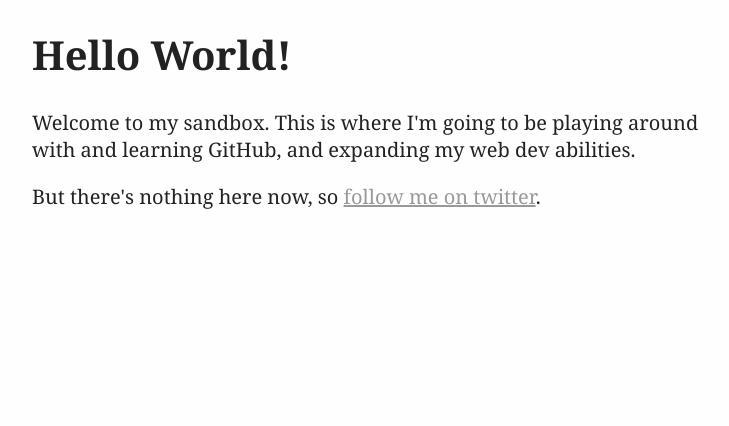
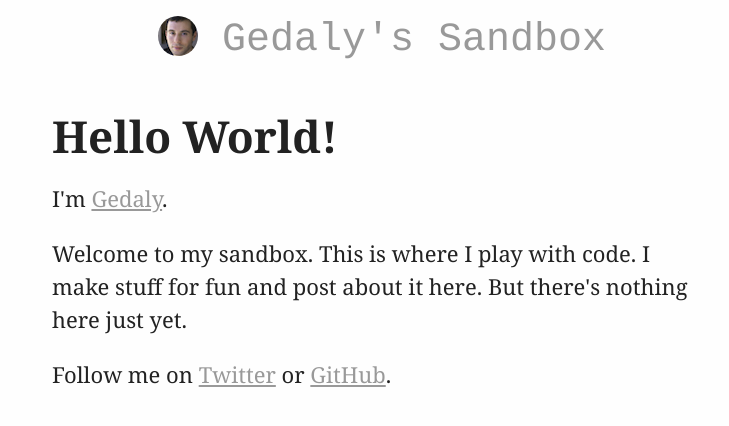
Before and after one commit to gedaly/gedaly.github.io, a plain HTML site: page index.html in a window 1280 px wide. Shown: the whole page, without its empty margins (258-987 px from the left). Drawn offline with Linux system fonts and the light colour scheme.

Commit message:
Added Content & Styles
* Resized header image
* Changed font size
* Added TODO list
* Added meta to index.html
* Added text content & links

```diff
--- a/css/style.css
+++ b/css/style.css
@@ -1,14 +1,15 @@
 body {
 	font-family: Georgia, serif;
-	font-size: 20px;
+	font-size: 22px;
 	font-weight: normal;
 	color: #222222;
 	background-color: #fefefe;
+	line-height: 1.5em;
 	}
 
-#content {
-	width: 700px;
-	margin: auto auto;
+header, #content {
+	width: 30em;
+	margin: 0 auto;
 	float: none;
 	}
 
@@ -20,3 +21,23 @@ a:hover {
 	text-decoration: none;
 	color: blue;
 	}
+
+header {
+	font-size: 40px;
+	font-family: Courier, Monospace;
+	font-weight: normal;
+	text-align: center;
+	margin-top: .4em;
+	margin-bottom: 1.6em;
+	}
+
+header a {
+	text-decoration: none;
+	}
+
+header img {
+	border-radius: 50%;
+	width: 40px;
+	height: 40px;
+	vertical-align: bottom;
+	}
--- a/index.html
+++ b/index.html
@@ -1,16 +1,36 @@
 <!DOCTYPE html>
-<html>
+<html lang="en" dir="ltr">
 	<head>
+		<meta charset="utf-8">
+        <meta http-equiv="x-ua-compatible" content="ie=edge">
+
 		<title>Gedaly's Sandbox</title>
+
+		<meta name="description" content="">
+        <meta name="viewport" content="width=device-width, initial-scale=1">
 		<link rel="stylesheet" href="css/style.css">
 	</head>
 	<body>
+		<header>
+			<a href="#">
+			<img src="img/gedaly-headshot-square-40.jpg" height="40" width="40">
+			Gedaly's Sandbox</a>
+		</header>
+
 		<div id="content">
 			<h1>Hello World!</h1>
-			<p>Welcome to my sandbox. This is where I'm going to be playing around
-			with and learning GitHub, and expanding my web dev abilities.</p>
-			<p>But there's nothing here now, so <a href="http://twitter.com/gedaly"
-			target="_blank">follow me on twitter</a>.</p>
+
+			<p>I'm <a href="http://gedaly.com/about" target="_blank">Gedaly</a>.</p>
+
+			<p>Welcome to my sandbox. This is where I play with code.
+			I make stuff for fun and post about it here.
+			But there's nothing here just yet.
+			</p>
+
+			<p>Follow me on
+			<a href="https://twitter.com/gedaly" target="_blank">Twitter</a> or
+			<a href="https://github.com/gedaly" target="_blank">GitHub</a>.
+			</p>
 		</div>
 	</body>
 </html>
```
Also changed, not shown: img/gedaly-headshot-square-40.jpg (added), img/gedaly-headshot-square-full.jpg (added), 1 other file.
